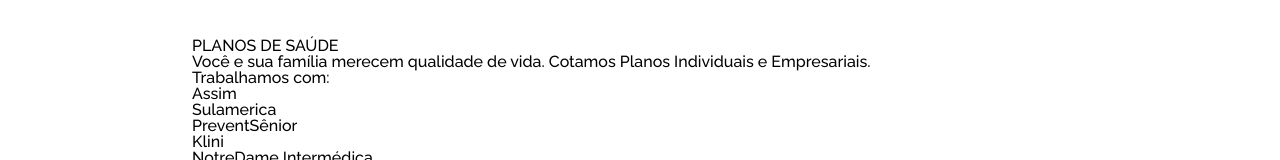
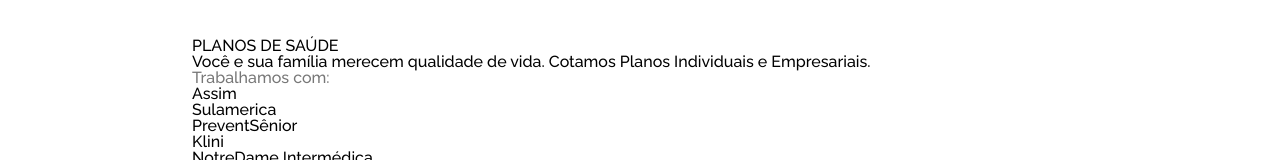
Before and after one commit to nickitrin/anatrindadeplanos, a plain HTML site: page index.html in a window 1280 px wide. Shown: the part 446-606 px from the top of the page. Drawn offline with Linux system fonts and the light colour scheme.

Commit message:
estilização e index

```diff
--- a/index.html
+++ b/index.html
@@ -47,7 +47,7 @@
                 </div>
             </div>
             <div class="list_planosdesaude">
-                <div>
+                <div class="title_listplanosdesaude">
                     Trabalhamos com:
                 </div>
                 <ul>
--- a/style.css
+++ b/style.css
@@ -115,3 +115,6 @@
 .body_content{
   margin: 40px 192px 40px 192px;
 }
+.title_listplanosdesaude{
+  color: #777777;
+}
```
